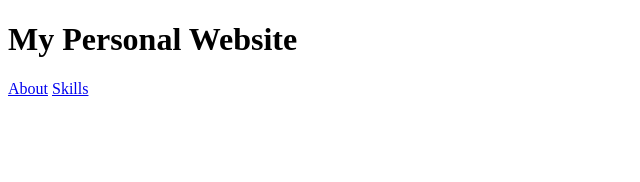
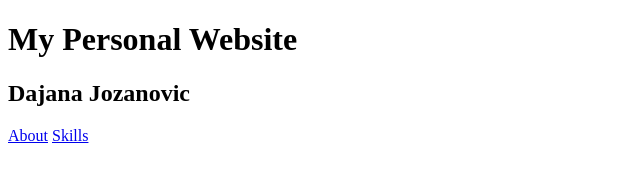
Before and after one commit to Dajanajozanovic/personal-website, a plain HTML site: page index.html in a window 1280 px wide. Shown: the whole page, without its empty margins (0-640 px from the left). Drawn offline with Linux system fonts and the light colour scheme.

```diff
--- a/index.html
+++ b/index.html
@@ -9,6 +9,7 @@
 <body>
      <header>
          <h1>My Personal Website</h1>
+         <h2>Dajana Jozanovic</h2>
          <nav>
              <a href="#about">About</a>
              <a href="#skills">Skills</a>
```
